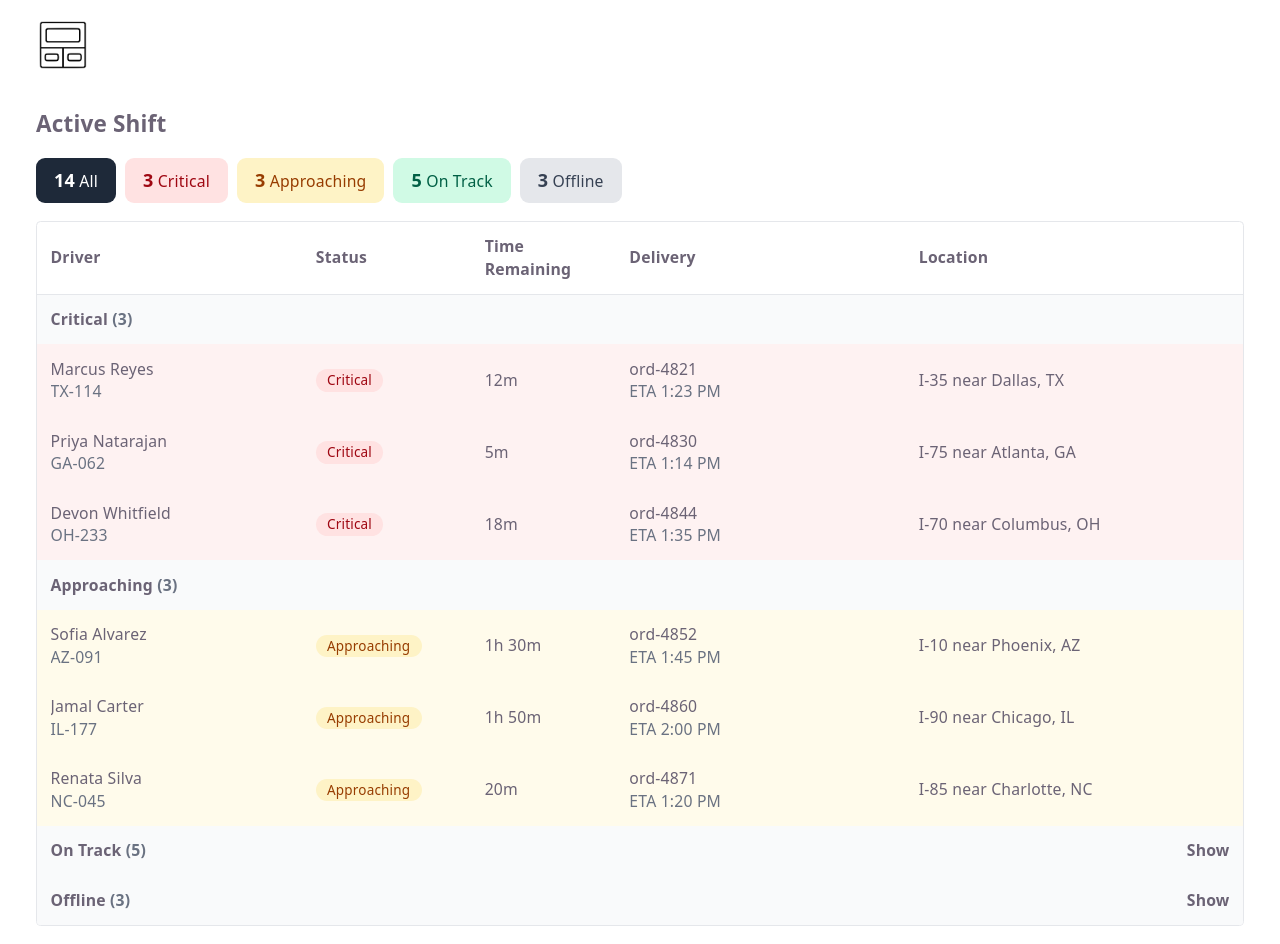
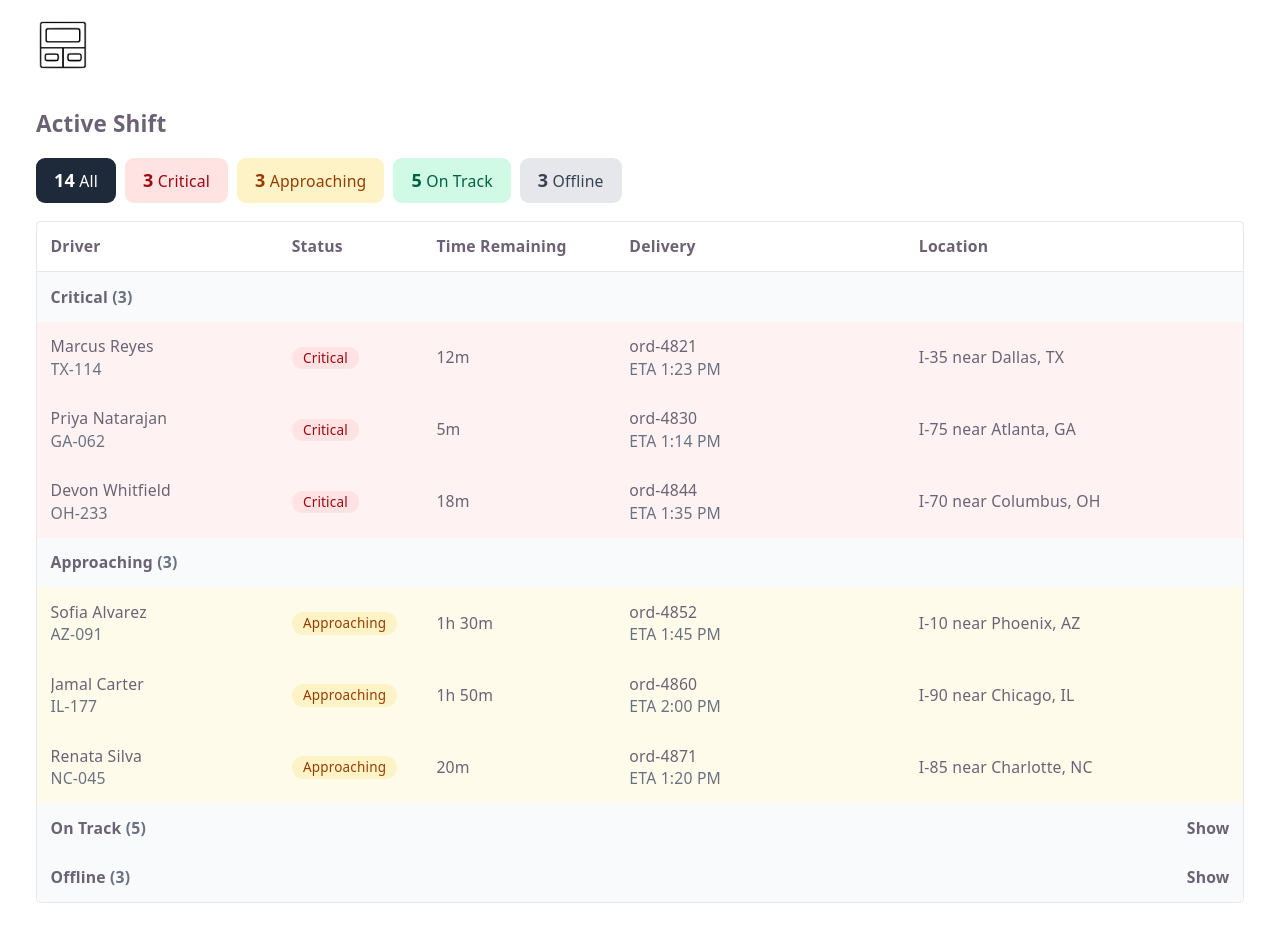
Before and after one commit to charlottemoche/fleet-toast, a React (Vite) app: page / in a window 1280 px wide. After the commit the page ends 921 px from the top, so only its background shows below. Built offline with nearby package versions, Linux system fonts and the light colour scheme.

Commit message:
fix: widen time remaining column so its header stops wrapping

```diff
--- a/src/components/dashboard/Dashboard.jsx
+++ b/src/components/dashboard/Dashboard.jsx
@@ -59,13 +59,13 @@ export function Dashboard() {
         <table className="w-full min-w-[720px] table-fixed text-left text-sm">
           <thead>
             <tr className="border-b border-gray-200 dark:border-gray-800">
-              <th scope="col" className="w-[22%] p-3">
+              <th scope="col" className="w-[20%] p-3">
                 Driver
               </th>
-              <th scope="col" className="w-[14%] p-3">
+              <th scope="col" className="w-[12%] p-3">
                 Status
               </th>
-              <th scope="col" className="w-[12%] p-3">
+              <th scope="col" className="w-[16%] p-3 whitespace-nowrap">
                 Time Remaining
               </th>
               <th scope="col" className="w-[24%] p-3">
```
